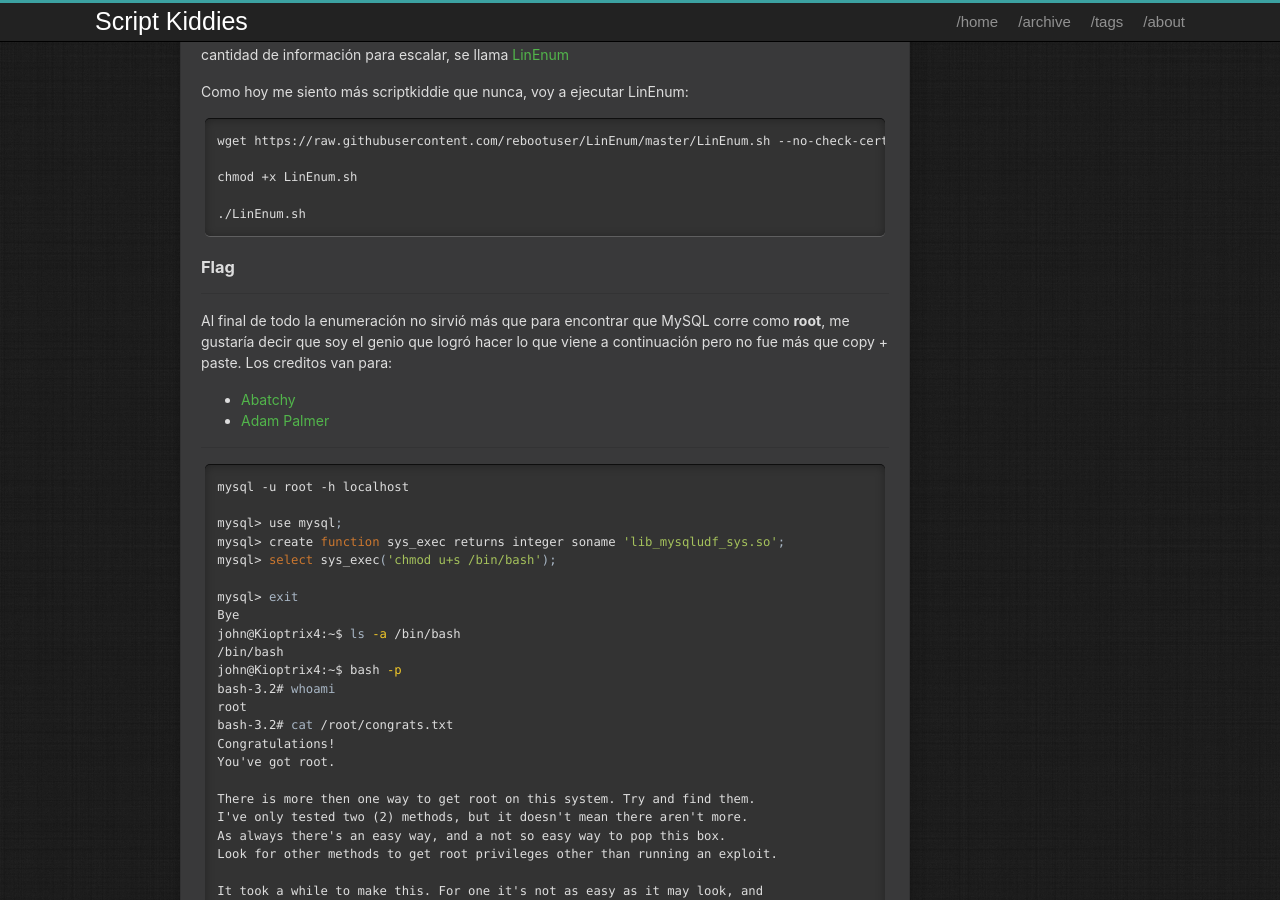
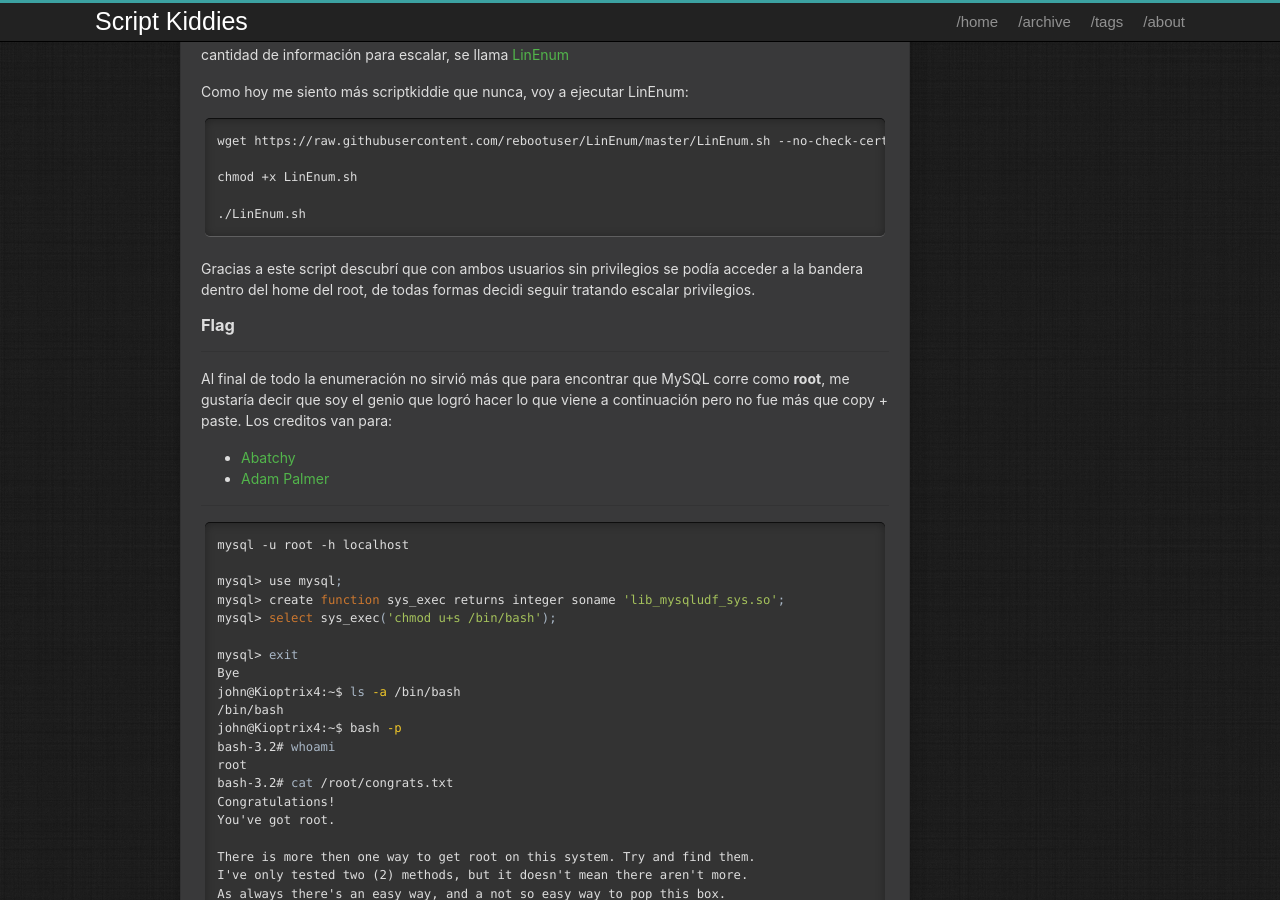
Before and after one commit to pgrandoli/pgrandoli.github.io, a Jekyll site: the page built from _posts/2020-02-06-Kioptrix1.3-Walkthrough.md, in a window 1280 px wide and 900 px high, scrolled down 4844 px. Built offline with Jekyll 4.4.1, drawn with Linux system fonts in a browser that asks for light colours; comment, search, counter and statistics services are not loaded.

Commit message:
Add files via upload

````diff
--- a/_posts/2020-02-06-Kioptrix1.3-Walkthrough.md
+++ b/_posts/2020-02-06-Kioptrix1.3-Walkthrough.md
@@ -228,6 +228,9 @@ chmod +x LinEnum.sh
 ./LinEnum.sh
 ```
 
+Gracias a este script descubrí que con ambos usuarios sin privilegios se podía acceder a la bandera dentro del home del root, de todas formas decidi seguir tratando escalar privilegios.
+
+
 ### **Flag**
 
 ---
````
